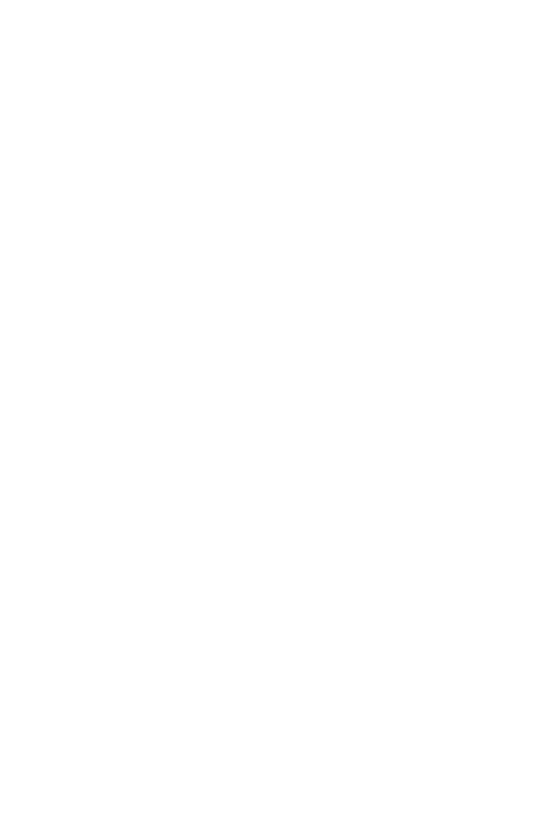
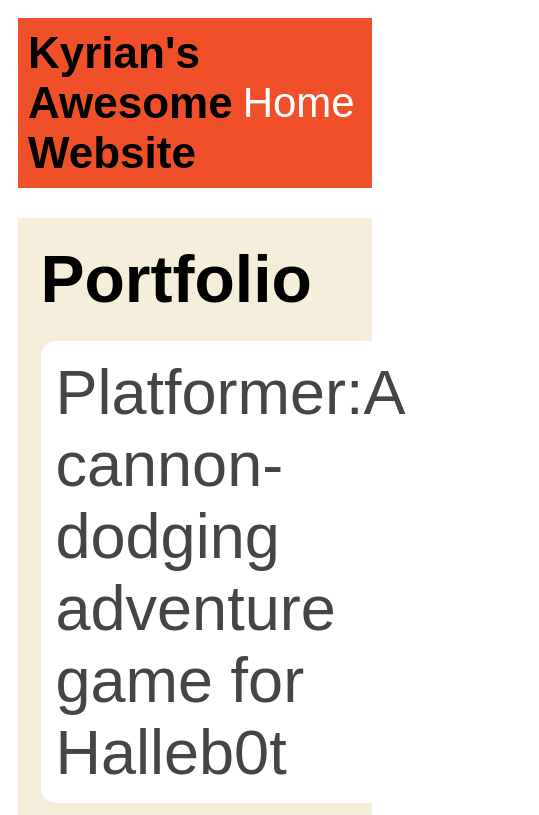
Before and after one commit to Kcausey212/Kcausey212.github.io, a plain HTML site: page portfolio.html in a window 390 px wide. Shown: the top 815 px of the page, 539 px wide, since content can reach past the window. Drawn offline with Linux system fonts and the light colour scheme.

Commit message:
add portfolio page to website

```diff
--- a/portfolio.html
+++ b/portfolio.html
@@ -0,0 +1,57 @@
+<!DOCTYPE html>
+<html>
+    <head>
+        <title>Kyrian's World</title>
+            <link rel="stylesheet"
+         href="style.css" />
+
+    </head>
+
+    <body>
+        <!-- All content goes
+         here -->
+         <div id="all-contents">
+           <nav>
+             <h1> Kyrian's Awesome
+             Website</h1>
+             <ul id="nav-ul">
+               <li class="nav-li">
+                <a
+            href="index.html">Home</a>
+               </li>
+               <li class="nav-li">
+                <a
+            href="portfolio.html">Portfolio</a>
+               </li>
+             </ul>
+
+            </nav>
+
+           <main>
+             <div class="content">
+                <h1>Portfolio</h1>
+                <ul id="portfolio">
+                <li>
+                    <a href="fsd-
+                    projects/platformer/">Platformer:A
+                cannon-dodging adventure game for
+            Halleb0t</a>
+                </li>
+                <li>
+                  <a href="fsd-projects/bouncing-
+                  box/"> Bouncing Box: A fun
+                  introduction to web game
+                development</a>
+                </li>
+                <li>
+                  <a href="fsd-
+                  projects/circularity/">Circularity:
+                A poetic motion experiment with
+            circles</a>
+                </li>
+                </ul>
+             </div>
+           </main>
+         </div>
+        </body>
+</html>
--- a/style.css
+++ b/style.css
@@ -82,3 +82,71 @@ body {
     h2, h3 {
         margin: 0px;
     }
+
+
+
+
+    /* Portfolio styles */
+    .content h1 {
+      color: black;
+    }
+
+    #portfolio {
+        list-style-type: none;
+        padding-left: 0;
+    }
+
+    #portfolio li {
+      background: #fff;
+      padding: 10px;
+      border-radius: 10px;
+      margin-bottom: 10px;
+    }
+
+    #portfolio a {
+      text-decoration: none;
+      color: #454545;
+    }
+
+    /* responsive web design */
+    @media screen and (min-width: 120px) and
+    (max-width: 1080px) {
+      main {
+        height: 100ch;
+        zoom: 1.5;
+        display: grid;
+      }
+
+      h1 {
+        font-size: 44px;
+      }
+
+      h2 {
+        font-size: 36px;
+      }
+
+      #all-contents {
+        height: 100ch;
+        margin: none;
+      }
+
+      a {
+        font-size: 42px;
+      }
+
+      .sidebar {
+        margin-right: 0px;
+        justify-content: center;
+        align-items: center;
+      }
+
+      .sidebar-img {
+        width: 100%;
+      }
+
+      p,
+      li {
+        align-content: center;
+        justify-content: center;
+      }
+    }
```
